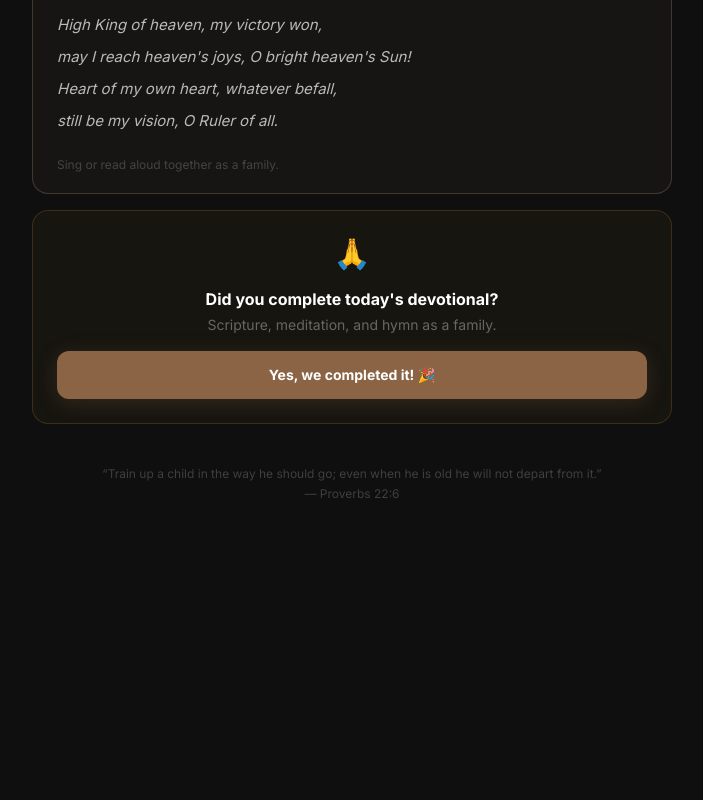
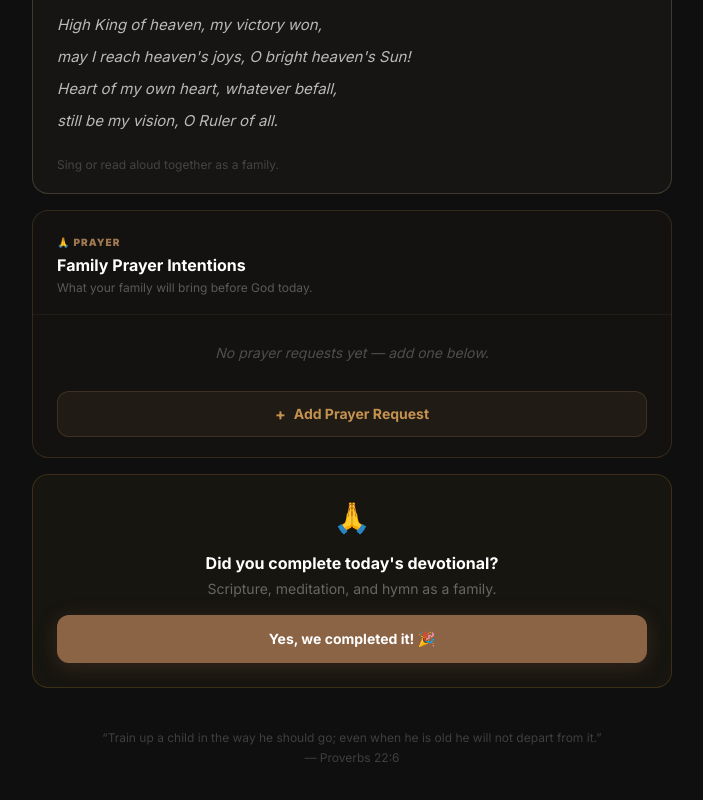
Before and after one commit to josuezuniga93-creator/BIBLE-APP, a Next.js app in the folder frontend/: page /family-worship in a window 1280 px wide. Shown: the part 1885-2685 px from the top of the page, without its empty margins (288-991 px from the left). Before the commit the page ends 2469 px from the top, so only its background shows below. Built offline with nearby package versions, Linux system fonts and the light colour scheme.

Commit message:
feat: family worship prayer section, cover images, UI cleanup

```diff
--- a/frontend/app/family-worship/page.tsx
+++ b/frontend/app/family-worship/page.tsx
@@ -243,6 +243,150 @@ function HymnCard({ entry }: { entry: DailyDevotional }) {
   );
 }
 
+// ─── Prayer Card ──────────────────────────────────────────────────────────────
+
+interface PrayerItem {
+  id: string;
+  text: string;
+}
+
+function PrayerCard() {
+  const [items, setItems] = useState<PrayerItem[]>([]);
+  const [adding, setAdding] = useState(false);
+  const [draft, setDraft] = useState("");
+  const [editingId, setEditingId] = useState<string | null>(null);
+  const [editDraft, setEditDraft] = useState("");
+
+  // Load from localStorage on mount
+  useEffect(() => {
+    try {
+      const stored = localStorage.getItem("axiom-fw-prayers");
+      if (stored) setItems(JSON.parse(stored));
+    } catch { /* ignore */ }
+  }, []);
+
+  function save(next: PrayerItem[]) {
+    setItems(next);
+    try { localStorage.setItem("axiom-fw-prayers", JSON.stringify(next)); } catch { /**/ }
+  }
+
+  function addItem() {
+    const text = draft.trim();
+    if (!text) { setAdding(false); setDraft(""); return; }
+    save([...items, { id: Date.now().toString(), text }]);
+    setDraft("");
+    setAdding(false);
+  }
+
+  function deleteItem(id: string) {
+    save(items.filter((i) => i.id !== id));
+  }
+
+  function startEdit(item: PrayerItem) {
+    setEditingId(item.id);
+    setEditDraft(item.text);
+  }
+
+  function commitEdit() {
+    const text = editDraft.trim();
+    if (!text) { deleteItem(editingId!); }
+    else { save(items.map((i) => i.id === editingId ? { ...i, text } : i)); }
+    setEditingId(null);
+    setEditDraft("");
+  }
+
+  return (
+    <div className="rounded-2xl border overflow-hidden" style={{ borderColor: "rgba(139,100,69,0.28)", backgroundColor: "rgba(139,100,69,0.04)" }}>
+      {/* Header */}
+      <div className="px-6 pt-6 pb-4 flex items-center justify-between" style={{ borderBottom: "1px solid rgba(139,100,69,0.12)" }}>
+        <div>
+          <p className="text-[10px] font-black uppercase tracking-widest mb-1" style={{ color: "#a07850" }}>
+            🙏 Prayer
+          </p>
+          <p className="text-white font-bold text-base leading-snug">Family Prayer Intentions</p>
+          <p className="text-white/30 text-xs mt-0.5 leading-5">
+            What your family will bring before God today.
+          </p>
+        </div>
+      </div>
+
+      {/* Prayer items list */}
+      <div className="px-6 py-5 space-y-3">
+        {items.length === 0 && !adding && (
+          <p className="text-white/25 text-sm italic text-center py-2">
+            No prayer requests yet — add one below.
+          </p>
+        )}
+
+        {items.map((item) =>
+          editingId === item.id ? (
+            <div key={item.id} className="flex gap-2 items-start">
+              <textarea
+                autoFocus
+                value={editDraft}
+                onChange={(e) => setEditDraft(e.target.value)}
+                onKeyDown={(e) => { if (e.key === "Enter" && !e.shiftKey) { e.preventDefault(); commitEdit(); } if (e.key === "Escape") { setEditingId(null); } }}
+                rows={2}
+                className="flex-1 bg-black/30 text-white/90 text-sm leading-6 px-3 py-2 rounded-xl outline-none resize-none"
+                style={{ border: "1px solid rgba(196,146,78,0.45)" }}
+              />
+              <div className="flex flex-col gap-1.5 pt-0.5">
+                <button onClick={commitEdit} className="px-3 py-1.5 rounded-lg text-xs font-bold transition-all active:scale-95" style={{ backgroundColor: "rgba(139,100,69,0.35)", color: "#c4924e", border: "1px solid rgba(139,100,69,0.40)" }}>Save</button>
+                <button onClick={() => setEditingId(null)} className="px-3 py-1.5 rounded-lg text-xs transition-all active:scale-95" style={{ color: "rgba(255,255,255,0.30)", border: "1px solid rgba(255,255,255,0.08)" }}>Cancel</button>
+              </div>
+            </div>
+          ) : (
+            <div key={item.id} className="flex items-start gap-3 group">
+              <div className="flex-shrink-0 mt-[3px] w-5 h-5 rounded-full flex items-center justify-center" style={{ backgroundColor: "rgba(139,100,69,0.18)", border: "1px solid rgba(139,100,69,0.35)" }}>
+                <div className="w-1.5 h-1.5 rounded-full" style={{ backgroundColor: "#c4924e" }} />
+              </div>
+              <p className="flex-1 text-white/80 text-sm leading-7">{item.text}</p>
+              <div className="flex gap-1 opacity-0 group-hover:opacity-100 transition-opacity flex-shrink-0 pt-0.5">
+                <button onClick={() => startEdit(item)} className="w-6 h-6 flex items-center justify-center rounded-lg text-xs active:scale-90 transition-all" style={{ color: "rgba(196,146,78,0.60)", backgroundColor: "rgba(139,100,69,0.12)" }} title="Edit">✏️</button>
+                <button onClick={() => deleteItem(item.id)} className="w-6 h-6 flex items-center justify-center rounded-lg text-xs active:scale-90 transition-all" style={{ color: "rgba(239,68,68,0.55)", backgroundColor: "rgba(239,68,68,0.08)" }} title="Remove">✕</button>
+              </div>
+            </div>
+          )
+        )}
+
+        {/* Inline add form */}
+        {adding && (
+          <div className="flex gap-2 items-start pt-1">
+            <textarea
+              autoFocus
+              value={draft}
+              onChange={(e) => setDraft(e.target.value)}
+              onKeyDown={(e) => { if (e.key === "Enter" && !e.shiftKey) { e.preventDefault(); addItem(); } if (e.key === "Escape") { setAdding(false); setDraft(""); } }}
+              placeholder="e.g. Pray for Grandpa's health…"
+              rows={2}
+              className="flex-1 bg-black/30 text-white/90 text-sm leading-6 px-3 py-2 rounded-xl outline-none resize-none placeholder:text-white/20"
+              style={{ border: "1px solid rgba(196,146,78,0.45)" }}
+            />
+            <div className="flex flex-col gap-1.5 pt-0.5">
+              <button onClick={addItem} className="px-3 py-1.5 rounded-lg text-xs font-bold transition-all active:scale-95" style={{ backgroundColor: "rgba(139,100,69,0.35)", color: "#c4924e", border: "1px solid rgba(139,100,69,0.40)" }}>Add</button>
+              <button onClick={() => { setAdding(false); setDraft(""); }} className="px-3 py-1.5 rounded-lg text-xs transition-all active:scale-95" style={{ color: "rgba(255,255,255,0.30)", border: "1px solid rgba(255,255,255,0.08)" }}>Cancel</button>
+            </div>
+          </div>
+        )}
+      </div>
+
+      {/* Footer: Add button */}
+      {!adding && (
+        <div className="px-6 pb-5">
+          <button
+            onClick={() => setAdding(true)}
+            className="w-full py-3 rounded-xl text-sm font-bold active:scale-[0.98] transition-all flex items-center justify-center gap-2"
+            style={{ backgroundColor: "rgba(139,100,69,0.12)", border: "1px solid rgba(139,100,69,0.28)", color: "#c4924e" }}
+          >
+            <span className="text-base leading-none">+</span>
+            Add Prayer Request
+          </button>
+        </div>
+      )}
+    </div>
+  );
+}
+
 // ─── Completion Card ──────────────────────────────────────────────────────────
 
 function CompletionCard({
@@ -469,7 +613,10 @@ export default function FamilyWorshipPage() {
             {/* 2. Hymn */}
             <HymnCard entry={dailyEntry} />
 
-            {/* 3. Completion prompt */}
+            {/* 3. Prayer requests */}
+            <PrayerCard />
+
+            {/* 4. Completion prompt */}
             <CompletionCard dateStr={dateStr} onComplete={handleComplete} />
           </>
         ) : (
```
